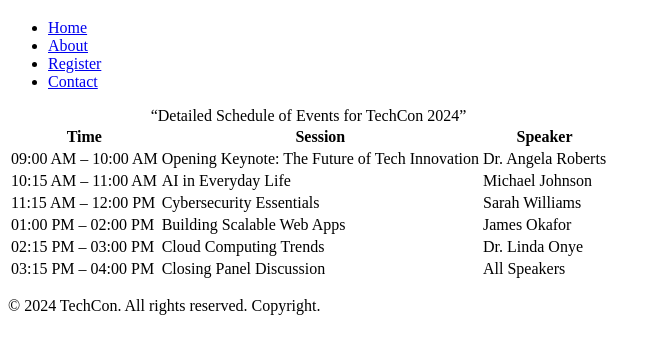
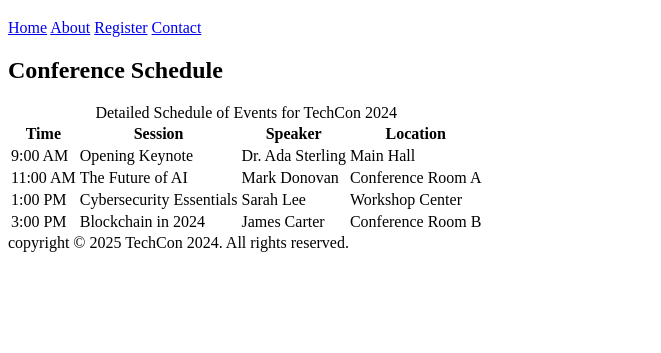
Before and after one commit to armstrongfelix/TechCon_HTML, a plain HTML site: page techcon_website/schedule.html in a window 1280 px wide. Shown: the part 61-414 px from the top of the page, without its empty margins (0-661 px from the left). Drawn offline with Linux system fonts and the light colour scheme.

Commit message:
commited

```diff
--- a/techcon_website/schedule.html
+++ b/techcon_website/schedule.html
@@ -6,73 +6,65 @@
     <title>Schedule for TechCon 2024</title>
   </head>
   <body>
+    <!-- Header -->
     <header>
       <h1>Schedule for TechCon 2024</h1>
       <nav>
-        <ul>
-          <li><a href="index.html">Home</a></li>
-          <li><a href="about.html">About</a></li>
-          <li><a href="register.html">Register</a></li>
-          <li><a href="contact.html">Contact</a></li>
-        </ul>
+        <a href="index.html">Home</a>
+        <a href="about.html">About</a>
+        <a href="register.html">Register</a>
+        <a href="contact.html">Contact</a>
       </nav>
     </header>
 
+    <!-- Main Content -->
     <main>
+      <section>
+        <h2>Conference Schedule</h2>
+
         <table>
           <caption>
-          “Detailed Schedule of Events for TechCon 2024”
+            Detailed Schedule of Events for TechCon 2024
           </caption>
           <thead>
             <tr>
               <th scope="col">Time</th>
               <th scope="col">Session</th>
               <th scope="col">Speaker</th>
+              <th scope="col">Location</th>
             </tr>
           </thead>
-
           <tbody>
             <tr>
-            <td>09:00 AM – 10:00 AM</td>
-            <td>Opening Keynote: The Future of Tech Innovation</td>
-            <td>Dr. Angela Roberts</td>
+              <td>9:00 AM</td>
+              <td>Opening Keynote</td>
+              <td>Dr. Ada Sterling</td>
+              <td>Main Hall</td>
             </tr>
-
             <tr>
-            <td>10:15 AM – 11:00 AM</td>
-            <td>AI in Everyday Life</td>
-            <td>Michael Johnson</td>
+              <td>11:00 AM</td>
+              <td>The Future of AI</td>
+              <td>Mark Donovan</td>
+              <td>Conference Room A</td>
             </tr>
-
             <tr>
-            <td>11:15 AM – 12:00 PM</td>
+              <td>1:00 PM</td>
               <td>Cybersecurity Essentials</td>
-            <td>Sarah Williams</td>
+              <td>Sarah Lee</td>
+              <td>Workshop Center</td>
             </tr>
-
             <tr>
-            <td>01:00 PM – 02:00 PM</td>
-            <td>Building Scalable Web Apps</td>
-            <td>James Okafor</td>
-          </tr>
-
-          <tr>
-            <td>02:15 PM – 03:00 PM</td>
-            <td>Cloud Computing Trends</td>
-            <td>Dr. Linda Onye</td>
-          </tr>
-
-          <tr>
-            <td>03:15 PM – 04:00 PM</td>
-            <td>Closing Panel Discussion</td>
-            <td>All Speakers</td>
+              <td>3:00 PM</td>
+              <td>Blockchain in 2024</td>
+              <td>James Carter</td>
+              <td>Conference Room B</td>
             </tr>
           </tbody>
         </table>
+      </section>
     </main>
 
-    <footer>
-      <p>&copy; 2024 TechCon. All rights reserved. <span>Copyright</span>.</p>
-    </footer>
+    <!-- Footer -->
+    <footer>copyright &copy; 2025 TechCon 2024. All rights reserved.</footer>
   </body>
 </html>
```
Lines whose indentation alone changed are shown as unchanged.
